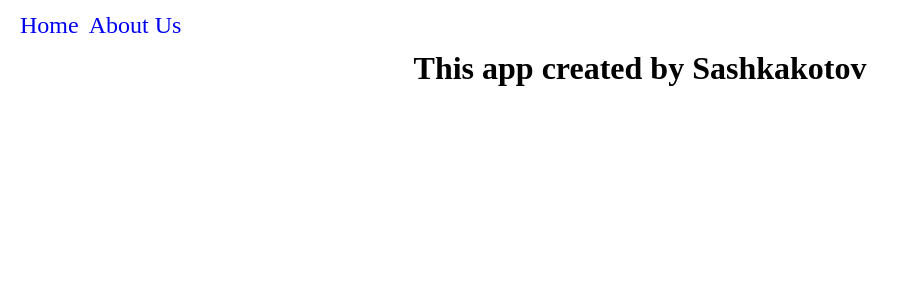
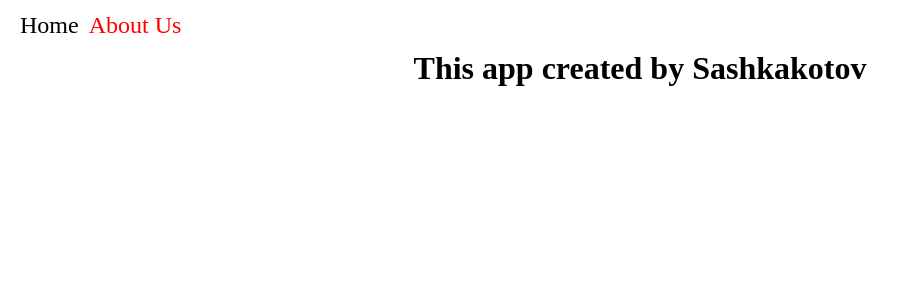
Before and after one commit to Sashkakotov/RSS-React, a React app in the folder vite-project/: page /about in a window 1280 px wide. Shown: the top 300 px of the page, without its empty margins (0-908 px from the left). Built offline with nearby package versions, Linux system fonts and the light colour scheme; the HTML template or start-up script is replaced by a standard one.

Commit message:
fix: data-testid

```diff
--- a/vite-project/src/components/UI/CardItem.tsx
+++ b/vite-project/src/components/UI/CardItem.tsx
@@ -1,10 +1,10 @@
 import React, { Component } from 'react';
-import { IProduct } from '../../data/types';
+import { IProduct } from '../../types/types';
 
 class CardItem extends Component<IProduct> {
   render() {
     return (
-      <li className="card-item__container" aria-label="card-item__container">
+      <li className="card-item__container" data-testid="card-item__container">
         <div className="card-item__header">
           <h2 className="card-item__title">{this.props.title}</h2>
         </div>
--- a/vite-project/src/components/UI/CardList.tsx
+++ b/vite-project/src/components/UI/CardList.tsx
@@ -6,8 +6,8 @@ class CardList extends Component {
   render() {
     return (
       <ul className="cards__list">
-        {productItems.products.map((product, index) => (
-          <CardItem key={index} {...product} />
+        {productItems.products.map((product) => (
+          <CardItem key={product.id} {...product} />
         ))}
       </ul>
     );
--- /dev/null
+++ b/vite-project/src/components/UI/Navbar/Navbar.module.css
@@ -0,0 +1,3 @@
+.active {
+  color: red;
+}
--- a/vite-project/src/components/UI/Navbar/Navbar.tsx
+++ b/vite-project/src/components/UI/Navbar/Navbar.tsx
@@ -1,14 +1,19 @@
 import React, { Component } from 'react';
 
-import { Link } from 'react-router-dom';
+import { NavLink } from 'react-router-dom';
+import styles from './Navbar.module.css';
 
 class Navbar extends Component {
   render() {
     return (
       <div className="navbar">
         <div className="navbar-links">
-          <Link to="/">Home</Link>
-          <Link to="/about">About Us</Link>
+          <NavLink to="/" className={({ isActive }) => (isActive ? styles.active : undefined)}>
+            Home
+          </NavLink>
+          <NavLink to="/about" className={({ isActive }) => (isActive ? styles.active : undefined)}>
+            About Us
+          </NavLink>
         </div>
       </div>
     );
--- a/vite-project/src/components/UI/input/SearchInput.tsx
+++ b/vite-project/src/components/UI/input/SearchInput.tsx
@@ -15,20 +15,20 @@ class SearchInput extends Component {
     localStorage.setItem('searchValue', String(this.state.searchInputValue));
   }
 
-  handleChange(e: React.SyntheticEvent) {
+  handleChange = (e: React.SyntheticEvent) =>
     this.setState({ searchInputValue: (e.target as HTMLInputElement).value });
-  }
+
   render() {
     return (
       <div className="search-input__container">
         <input
-          onChange={this.handleChange.bind(this)}
-          onKeyDown={this.handleChange.bind(this)}
+          onChange={this.handleChange}
+          onKeyDown={this.handleChange}
           type="text"
           className="search__input"
           placeholder="Search"
           value={this.state.searchInputValue}
-          aria-label="search-input"
+          data-testid="search-input"
         />
       </div>
     );
--- a/vite-project/src/pages/Home.tsx
+++ b/vite-project/src/pages/Home.tsx
@@ -5,7 +5,7 @@ import CardList from '../components/UI/CardList';
 class Home extends Component {
   render() {
     return (
-      <main className="main" aria-label="main">
+      <main className="main" data-testid="main">
         <SearchInput />
         <CardList />
       </main>
--- a/vite-project/src/styles/App.css
+++ b/vite-project/src/styles/App.css
@@ -12,8 +12,14 @@
   width: 1280px;
   margin: 0 auto;
 }
-a{
+a {
   text-decoration: none;
+  color: black;
+  transition: 0.3s;
+}
+a:hover {
+  text-decoration: underline rgba(105, 150, 219, 0.25);
+  transform: scale(1.1);
 }
 .navbar {
   width: 100%;
```
Also changed, not shown: vite-project/src/types/types.tsx (renamed from vite-project/src/data/types.tsx), 1 other file (tests, documents, lock files or other folders).
